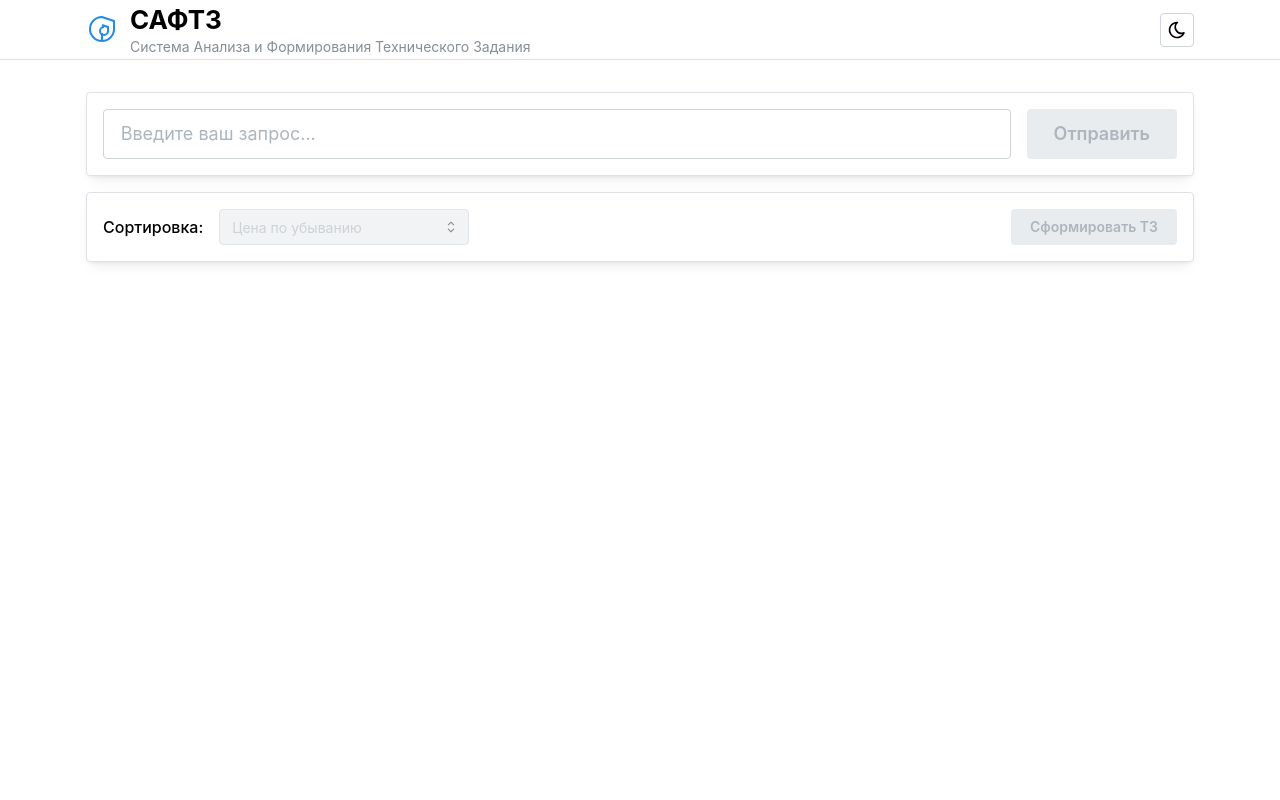
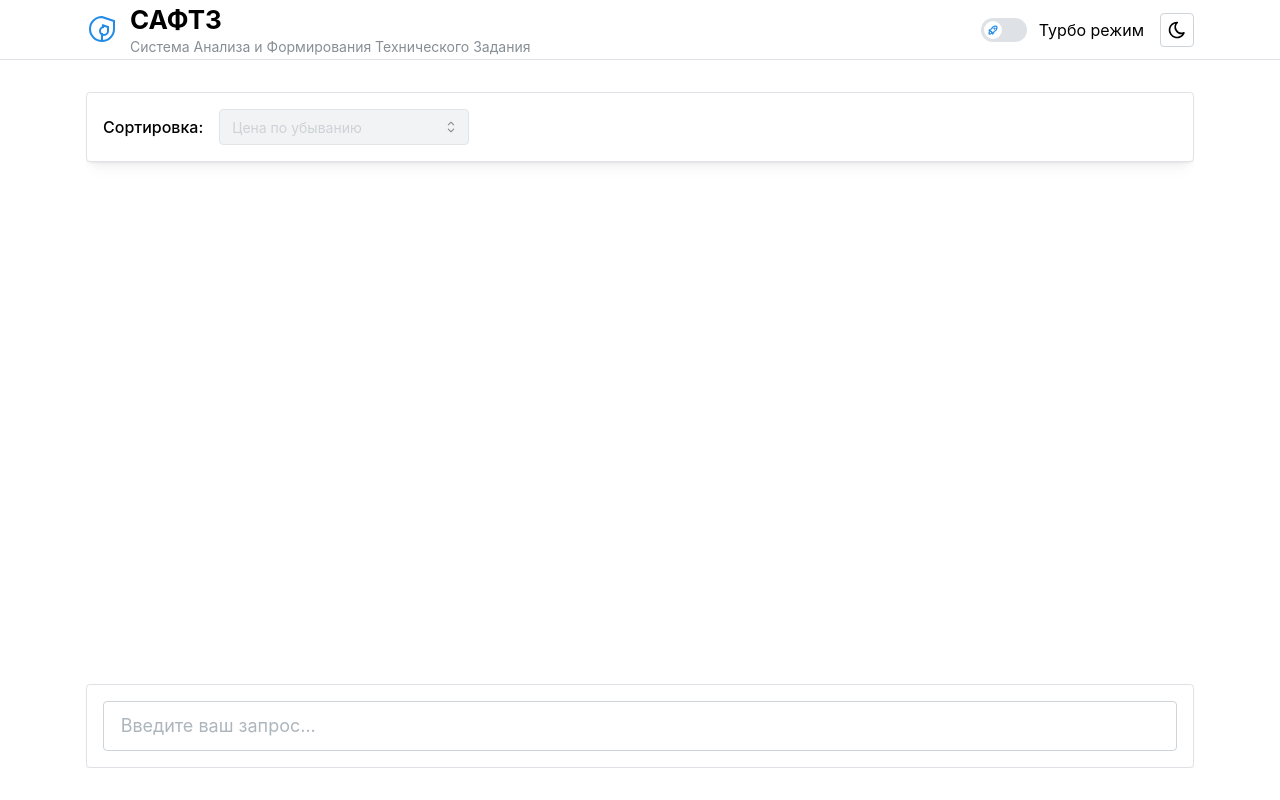
Before and after one commit to npb73/gos.zakaz.helper, a React (Vite) app: page / in a window 1280 px wide. Built offline with nearby package versions, Linux system fonts and the light colour scheme.

Commit message:
feat: version-2

```diff
--- a/src/App.tsx
+++ b/src/App.tsx
@@ -1,8 +1,8 @@
-import { AppShell, Text, Container, Title, Textarea, Button, Group, Paper, Loader, Card, Checkbox, Badge, Stack, Grid, Select, Modal, ActionIcon, useMantineColorScheme } from '@mantine/core'
+import { AppShell, Text, Container, Title, Textarea, Button, Group, Paper, Loader, Card, Checkbox, Badge, Stack, Grid, Select, Modal, ActionIcon, useMantineColorScheme, Switch } from '@mantine/core'
 import { useState, useEffect, useRef } from 'react'
 import { v4 as uuidv4 } from 'uuid'
 import pdfFile from '../assets/rick_roll.pdf'
-import { IconSun, IconMoon, IconSend } from '@tabler/icons-react'
+import { IconSun, IconMoon, IconSend, IconRocket } from '@tabler/icons-react'
 
 interface CardItem {
   id: string
@@ -22,10 +22,10 @@ function App() {
   const [viewedCount, setViewedCount] = useState(0)
   const [sortBy, setSortBy] = useState<SortType>('price-desc')
   const [isGeneratingMore, setIsGeneratingMore] = useState(false)
-  const [isPaused, setIsPaused] = useState(false)
   const [isModalOpen, setIsModalOpen] = useState(false)
   const [isGeneratingTZ, setIsGeneratingTZ] = useState(false)
   const [tzFileUrl, setTzFileUrl] = useState<string | null>(null)
+  const [isTurboMode, setIsTurboMode] = useState(false)
   const timeoutRef = useRef<NodeJS.Timeout | null>(null)
 
   const getPercentageColor = (percentage: number) => {
@@ -55,16 +55,15 @@ function App() {
     const addNextCard = () => {
       if (currentIndex < count) {
         const delay = Math.floor(Math.random() * 12000) + 3000
+        const turboDelay = isTurboMode ? delay / 10 : delay
         timeoutRef.current = setTimeout(() => {
-          if (!isPaused) {
           const newCard = generateCard()
           setCards(prev => [...prev, newCard])
           const increment = Math.floor(Math.random() * 5) + 1
           setViewedCount(prev => prev + increment)
           currentIndex++
           addNextCard()
-          }
-        }, delay)
+        }, turboDelay)
       } else {
         setIsLoading(false)
         setIsGeneratingMore(false)
@@ -78,27 +77,12 @@ function App() {
     setIsLoading(true)
     setCards([])
     setViewedCount(0)
-    setIsPaused(false)
     addCardsWithDelay(5)
   }
 
   const handleGenerateMore = () => {
     setIsGeneratingMore(true)
-    setIsPaused(false)
     addCardsWithDelay(5)
-  }
-
-  const handlePause = () => {
-    setIsPaused(!isPaused)
-    if (isPaused) {
-      // Если разпаузили, продолжаем генерацию
-      addCardsWithDelay(5 - cards.length)
-    } else {
-      // Если поставили на паузу, очищаем таймаут
-      if (timeoutRef.current) {
-        clearTimeout(timeoutRef.current)
-      }
-    }
   }
 
   const handleCheckboxChange = (id: string) => {
@@ -182,6 +166,20 @@ function App() {
               <Text size="sm" c="dimmed" visibleFrom="sm">Система Анализа и Формирования Технического Задания</Text>
             </Stack>
           </Group>
+          <Group>
+            <Switch
+              size="md"
+              label="Турбо режим"
+              checked={isTurboMode}
+              onChange={(event) => setIsTurboMode(event.currentTarget.checked)}
+              thumbIcon={
+                isTurboMode ? (
+                  <IconRocket size={12} stroke={2.5} color="var(--mantine-color-white)" />
+                ) : (
+                  <IconRocket size={12} stroke={2.5} color="var(--mantine-color-blue-6)" />
+                )
+              }
+            />
             <ActionIcon
               variant="default"
               size="lg"
@@ -190,45 +188,13 @@ function App() {
             >
               {colorScheme === 'dark' ? <IconSun size={20} /> : <IconMoon size={20} />}
             </ActionIcon>
+          </Group>
         </Container>
       </AppShell.Header>
 
       <AppShell.Main>
-        <Container size="lg" py="xl">
-          <Stack>
-            <Paper shadow="sm" p="md" withBorder>
-              <Group align="flex-start">
-                <Textarea
-                  placeholder="Введите ваш запрос..."
-                  value={query}
-                  onChange={(e) => setQuery(e.target.value)}
-                  style={{ flex: 1 }}
-                  size="lg"
-                  autosize
-                  minRows={1}
-                  maxRows={10}
-                />
-                <Button
-                  size="lg"
-                  disabled={!query.trim() || isLoading || isGeneratingMore}
-                  variant="filled"
-                  onClick={handleSubmit}
-                  visibleFrom="sm"
-                >
-                  Отправить
-                </Button>
-                <ActionIcon
-                  size="lg"
-                  variant="filled"
-                  disabled={!query.trim() || isLoading || isGeneratingMore}
-                  onClick={handleSubmit}
-                  hiddenFrom="sm"
-                >
-                  <IconSend size={20} />
-                </ActionIcon>
-              </Group>
-            </Paper>
-
+        <Container size="lg" py="xl" style={{ display: 'flex', flexDirection: 'column', height: 'calc(100vh - 60px)' }}>
+          <Stack style={{ flex: 1, overflow: 'hidden' }}>
             <Paper shadow="sm" p="md" withBorder>
               <Group justify="space-between">
                 <Group>
@@ -246,41 +212,20 @@ function App() {
                     disabled={!cards.length}
                   />
                 </Group>
-                <Button
-                  variant="filled"
-                  disabled={!cards.some(card => card.checked)}
-                  onClick={handleGenerateTZ}
-                >
-                  Сформировать ТЗ
-                </Button>
               </Group>
             </Paper>
 
-            <Group justify="center" mt="xl" gap="md">
+            <Group justify="center" gap="md">
               {(isLoading || isGeneratingMore) ? (
                 <>
-                  {!isPaused && <Loader size="lg" />}
+                  <Loader size="lg" />
                   <Text size="lg">Просмотрено {viewedCount} {getRecordWord(viewedCount)}</Text>
-                  <Button
-                    variant="light"
-                    color={isPaused ? 'green' : 'red'}
-                    onClick={handlePause}
-                  >
-                    {isPaused ? 'Продолжить' : 'Пауза'}
-                  </Button>
                 </>
-              ) : cards.length > 0 && (
-                <Button
-                  size="lg"
-                  variant="light"
-                  onClick={handleGenerateMore}
-                >
-                  Продолжить поиск
-                </Button>
-              )}
+              ) : null}
             </Group>
 
-            <Grid mt="xl">
+            <div style={{ flex: 1, overflow: 'auto', padding: 'var(--mantine-spacing-md) 0' }}>
+              <Grid>
                 {sortedCards.map((card) => (
                   <Grid.Col key={card.id} span={{ base: 12, sm: 6, md: 4, lg: 3, xl: 2.4 }}>
                     <Card
@@ -323,6 +268,45 @@ function App() {
                   </Grid.Col>
                 ))}
               </Grid>
+            </div>
+
+            <Stack gap="md" style={{ position: 'relative' }}>
+              {cards.length > 0 && !isLoading && !isGeneratingMore && (
+                <Button
+                  size="lg"
+                  variant={cards.some(card => card.checked) ? "filled" : "light"}
+                  onClick={cards.some(card => card.checked) ? handleGenerateTZ : handleGenerateMore}
+                  style={{
+                    position: 'absolute',
+                    top: '-60px',
+                    left: '50%',
+                    transform: 'translateX(-50%)',
+                    zIndex: 100
+                  }}
+                >
+                  {cards.some(card => card.checked) ? 'Сформировать ТЗ' : 'Продолжить поиск'}
+                </Button>
+              )}
+              <Paper shadow="sm" p="md" withBorder>
+                <Textarea
+                  placeholder="Введите ваш запрос..."
+                  value={query}
+                  onChange={(e) => setQuery(e.target.value)}
+                  onKeyDown={(e) => {
+                    if (e.key === 'Enter' && !e.shiftKey) {
+                      e.preventDefault()
+                      if (query.trim() && !isLoading && !isGeneratingMore) {
+                        handleSubmit()
+                      }
+                    }
+                  }}
+                  size="lg"
+                  autosize
+                  minRows={1}
+                  maxRows={10}
+                />
+              </Paper>
+            </Stack>
           </Stack>
         </Container>
       </AppShell.Main>
```
Lines whose indentation alone changed are shown as unchanged.
